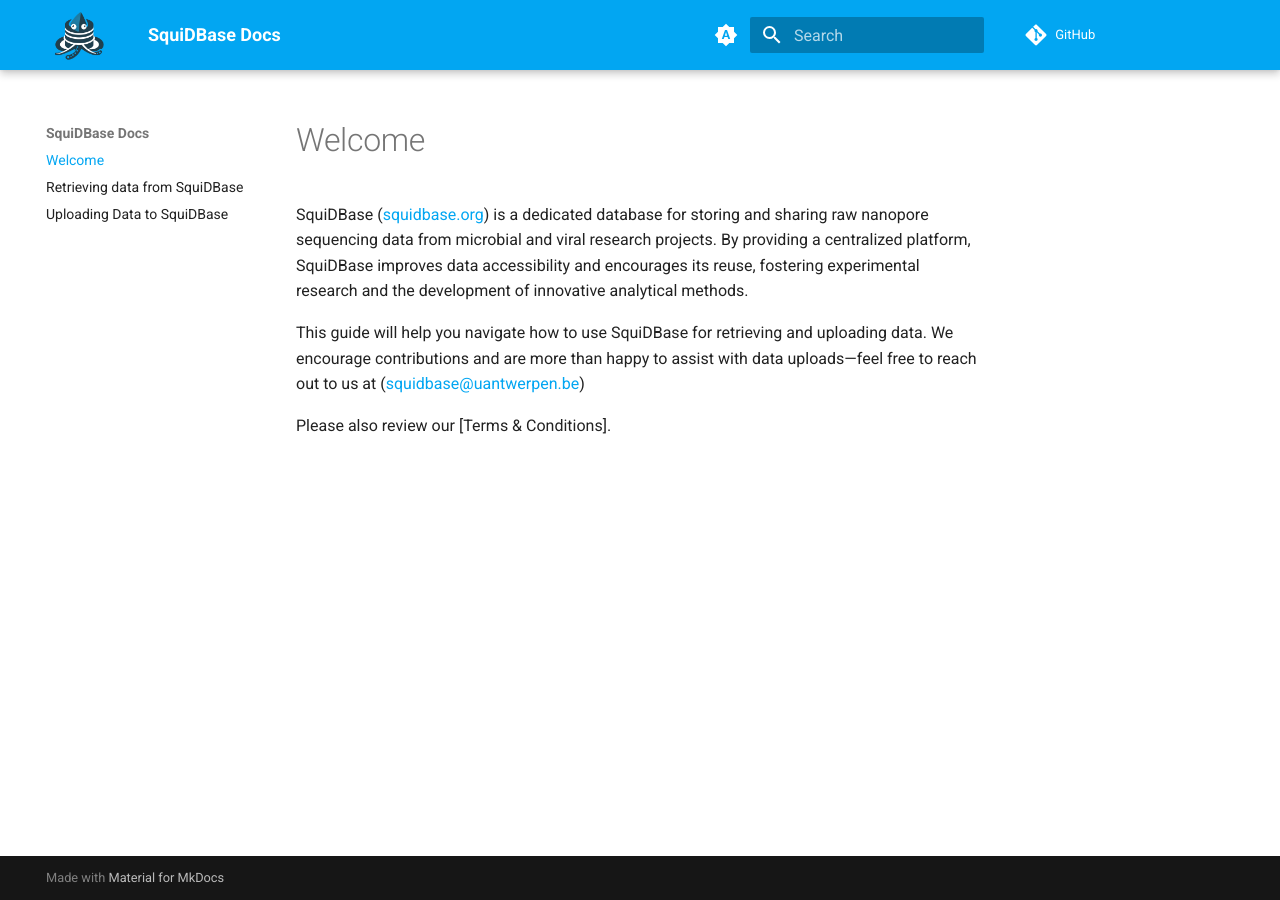
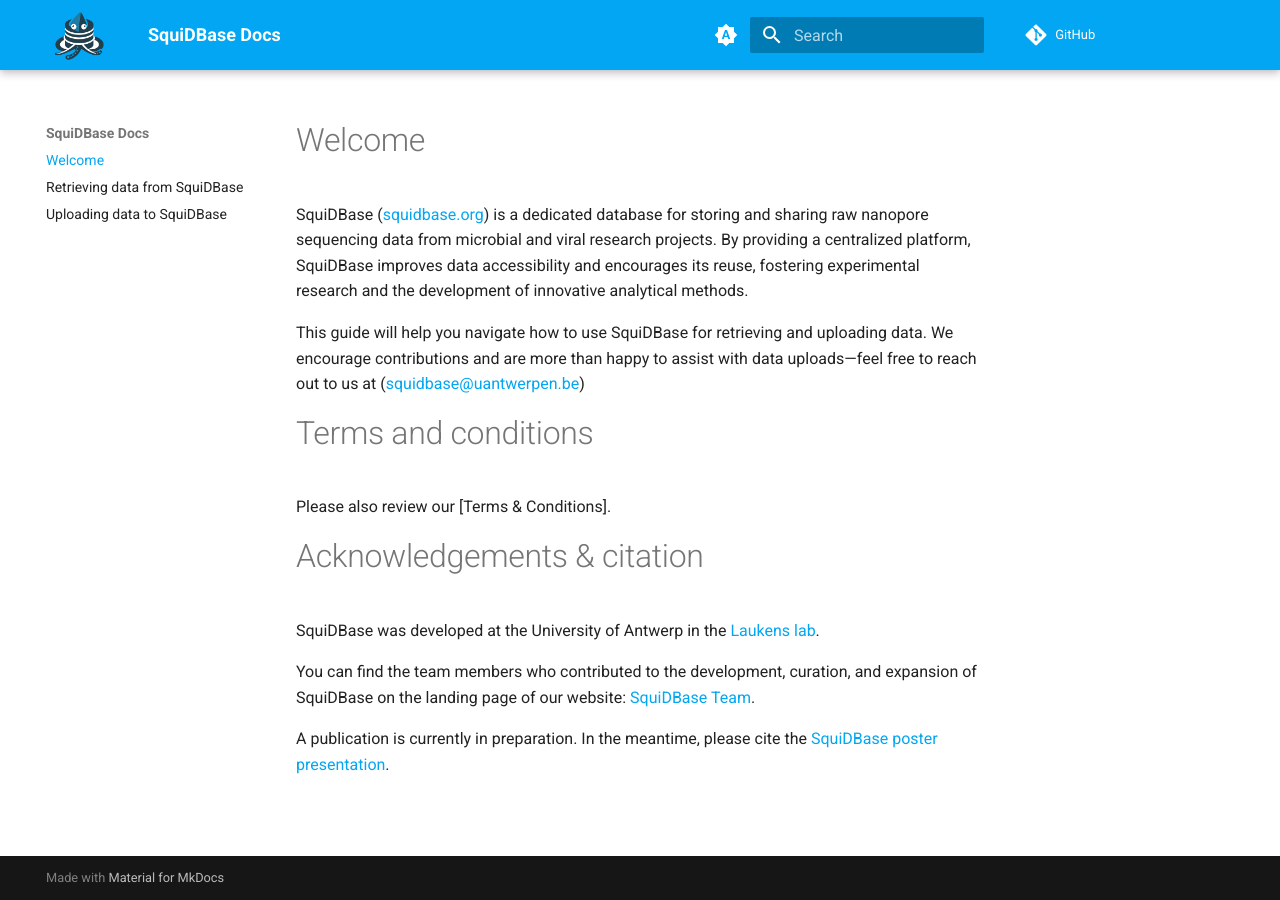
Before and after one commit to SquiDBase/docs, an MkDocs documentation site: the page built from docs/index.md, in a window 1280 px wide. Built offline with MkDocs 1.6.1 and Material for MkDocs 9.7.7, drawn with Linux system fonts in a browser that asks for light colours; comment, search, counter and statistics services are not loaded.

Commit message:
index updated

```diff
--- a/docs/index.md
+++ b/docs/index.md
@@ -4,4 +4,16 @@
 
 This guide will help you navigate how to use SquiDBase for retrieving and uploading data. We encourage contributions and are more than happy to assist with data uploads—feel free to reach out to us at ([squidbase@uantwerpen.be](mailto:squidbase@uantwerpen.be))
 
+
+# Terms and conditions
+
 Please also review our [Terms & Conditions].
+
+# Acknowledgements & citation
+
+
+SquiDBase was developed at the University of Antwerp in the [Laukens lab](https://laukenslab.org/).
+
+You can find the team members who contributed to the development, curation, and expansion of SquiDBase on the landing page of our website: [SquiDBase Team](https://squidbase.org/).
+
+A publication is currently in preparation. In the meantime, please cite the [SquiDBase poster presentation](https://f1000research.com/posters/13-1157).
```
Also changed, not shown: docs/retrieving_data.md (+5 -1 lines), docs/uploading_data.md (+3 -4 lines).
